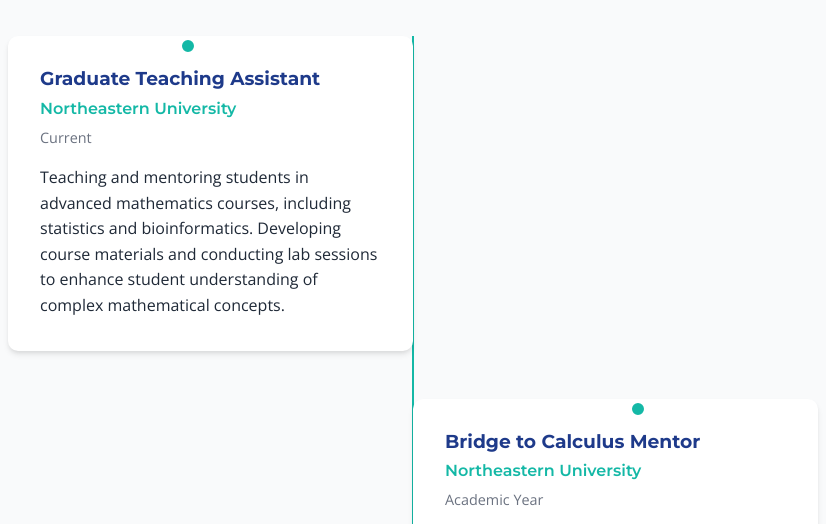
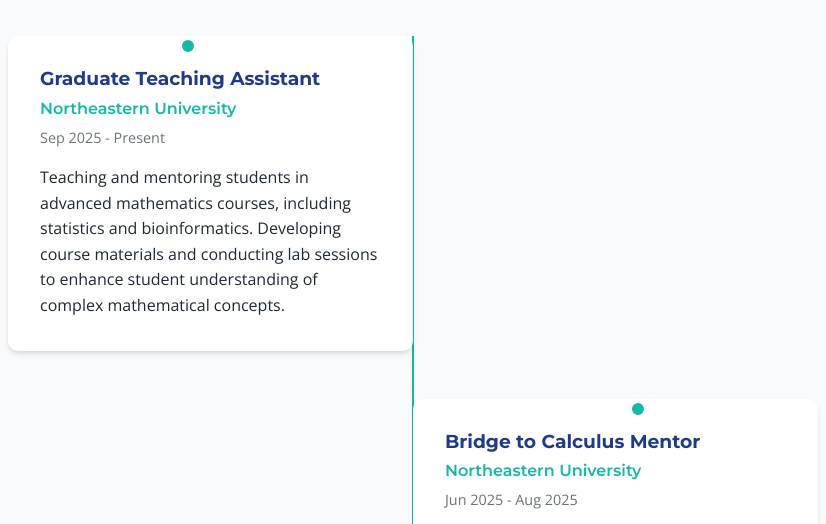
Before and after one commit to desai-sashwat/portfolio-website, a plain HTML site: page index.html in a window 1280 px wide. Shown: the part 1521-2045 px from the top of the page, 227-1053 px from the left. Drawn offline with nearby package versions, Linux system fonts and the light colour scheme.

Commit message:
Update index.html

```diff
--- a/index.html
+++ b/index.html
@@ -88,7 +88,7 @@
                     <div class="timeline-content">
                         <h3>Graduate Teaching Assistant</h3>
                         <h4>Northeastern University</h4>
-                        <p class="timeline-date">Current</p>
+                        <p class="timeline-date">Sep 2025 - Present</p>
                         <p>Teaching and mentoring students in advanced mathematics courses, including statistics and bioinformatics. Developing course materials and conducting lab sessions to enhance student understanding of complex mathematical concepts.</p>
                     </div>
                 </div>
@@ -97,7 +97,7 @@
                     <div class="timeline-content">
                         <h3>Bridge to Calculus Mentor</h3>
                         <h4>Northeastern University</h4>
-                        <p class="timeline-date">Academic Year</p>
+                        <p class="timeline-date">Jun 2025 - Aug 2025</p>
                         <p>Mentored incoming students in foundational calculus concepts, helping them transition successfully into advanced mathematics coursework. Provided one-on-one tutoring and group study sessions.</p>
                     </div>
                 </div>
```
